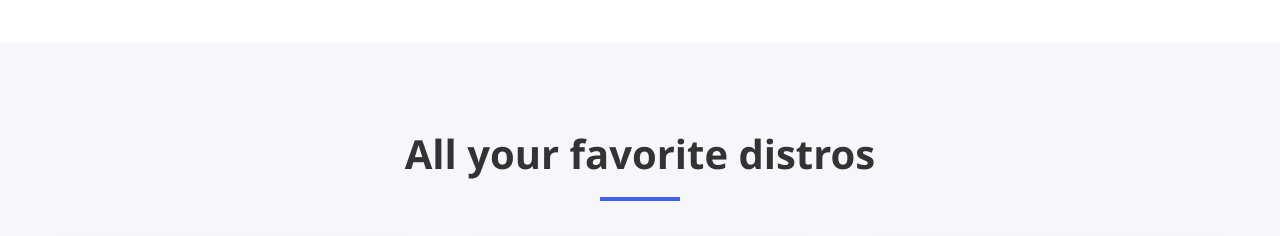
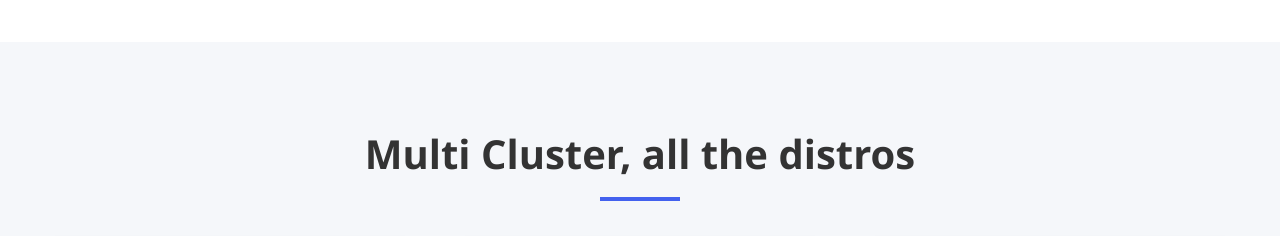
Before and after one commit to mbianchidev/mock-startup-website, a Next.js app: page / in a window 1280 px wide. Shown: the part 3560-3796 px from the top of the page. Built offline with nearby package versions, Linux system fonts and the light colour scheme.

Commit message:
feat: update feature item rendering and improve header dropdown labels

```diff
--- a/src/components/Features.tsx
+++ b/src/components/Features.tsx
@@ -29,10 +29,10 @@ export function Features() {
       <h2 className="section-title">Features</h2>
       <p className="section-description">Powerful tools designed to transform your workflow</p>
       <div className="feature-grid">
-        {features.map((feature, index) => (
-          <div key={index} className="feature-item">
+        {features.map((feature) => (
+          <div key={feature.title} className="feature-item">
             <div className="feature-icon">
-              <i className={feature.icon}></i>
+              <i className={feature.icon} aria-hidden="true" />
             </div>
             <h3>{feature.title}</h3>
             <p>{feature.description}</p>
--- a/src/components/Header.tsx
+++ b/src/components/Header.tsx
@@ -10,9 +10,9 @@ const navItems: NavItem[] = [
     href: '/#features',
     label: 'Features',
     dropdown: [
-      { href: '/#integrations', label: 'Tools' },
-      { href: '/#cloud', label: 'Cloud platforms' },
-      { href: '/#kubernetes', label: 'Kubernetes distros' }
+      { href: '/#integrations', label: 'Integrations' },
+      { href: '/#cloud', label: 'Multi Cloud' },
+      { href: '/#kubernetes', label: 'Multi Cluster' }
     ]
   },
   { href: '/pricing', label: 'Pricing' }
--- a/src/components/KubernetesDistros.tsx
+++ b/src/components/KubernetesDistros.tsx
@@ -42,7 +42,7 @@ const kubernetesDistros: KubernetesDistro[] = [
 export function KubernetesDistros() {
   return (
     <section id="kubernetes">
-      <h2>All your favorite distros</h2>
+      <h2>Multi Cluster, all the distros</h2>
       <div className="kubernetes-grid">
         {kubernetesDistros.map((distro, index) => (
           <div key={index} className="kubernetes-item">
```
